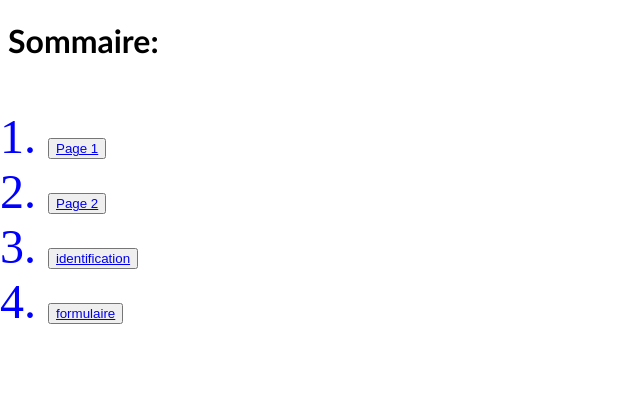
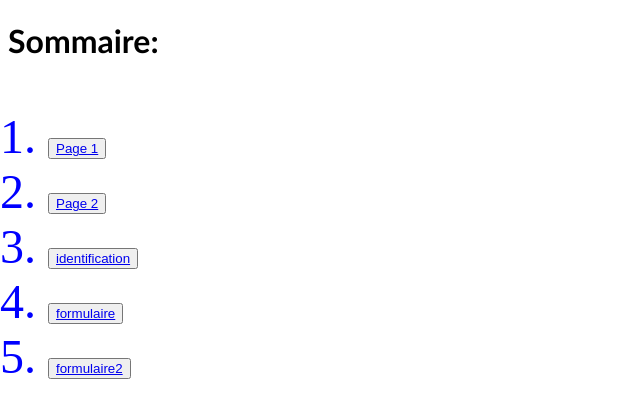
Before and after one commit to svmirr/1, a plain HTML site: page index.html in a window 1280 px wide. Shown: the whole page, without its empty margins (0-640 px from the left). Drawn offline with Linux system fonts and the light colour scheme.

Commit message:
Add files via upload

```diff
--- a/index.html
+++ b/index.html
@@ -16,6 +16,7 @@
 <br>
 <li><button> <a href="identification1.html"> identification </a> </button>
 	<li><button> <a href="formulaire.html"> formulaire </a> </button>
+		<li><button> <a href="formulaire2.html"> formulaire2 </a> </button>
 </ol>
 </font>
 
```
